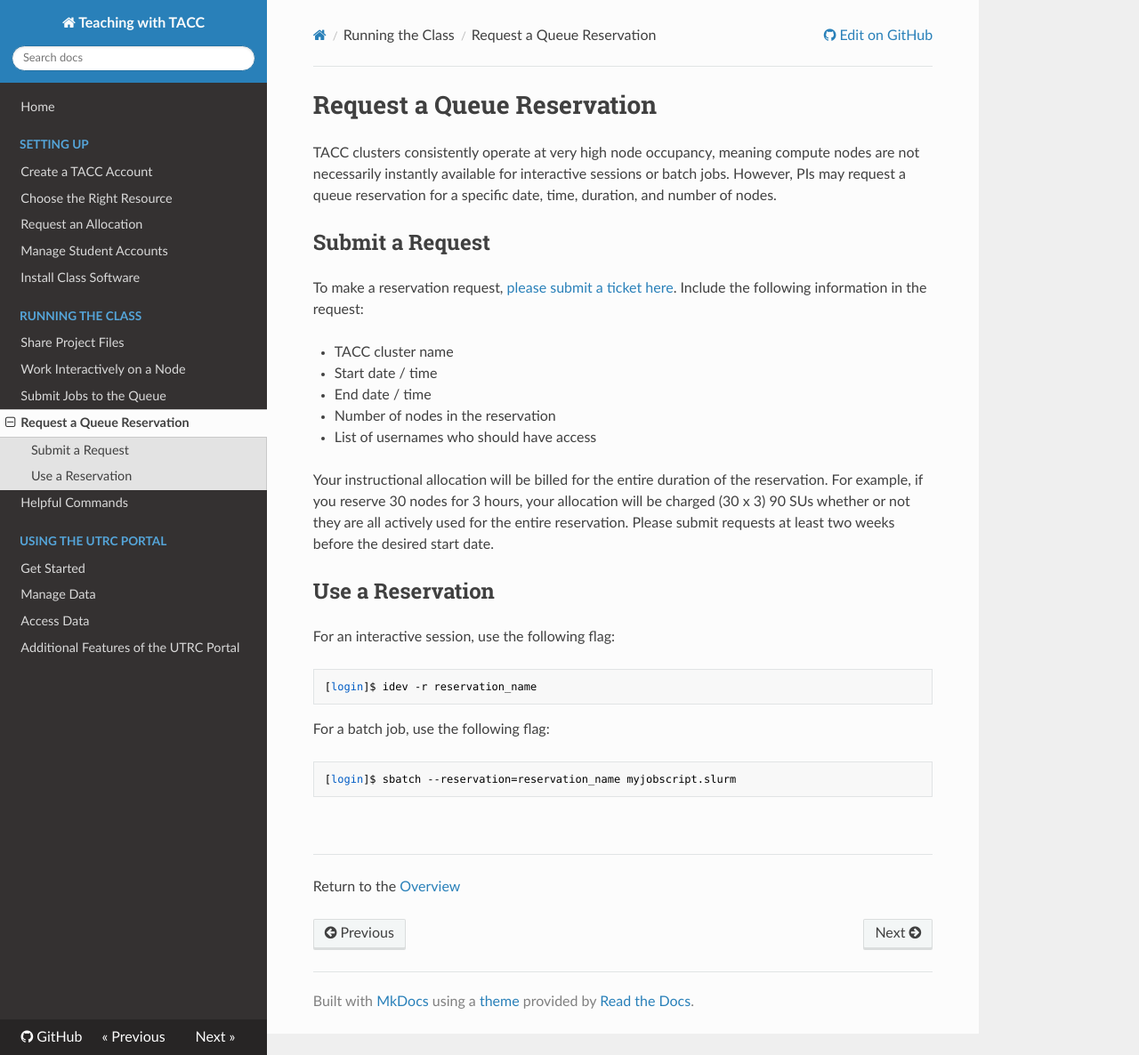
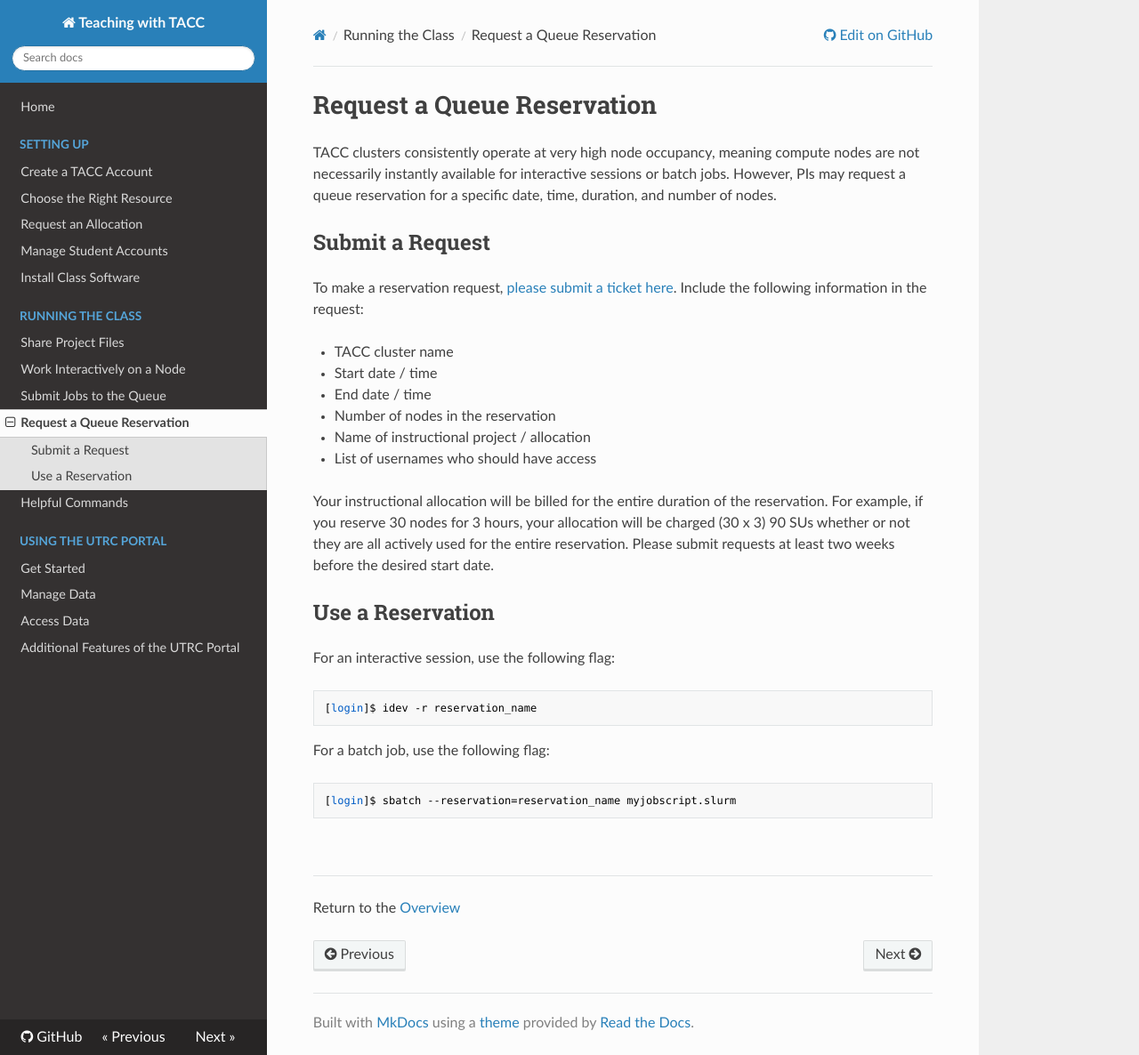
Before and after one commit to TACC/TeachingWithTACC, an MkDocs documentation site: the page built from docs/02.reservation_requests.md, in a window 1280 px wide and 1186 px high. Shown: the whole window at 89% size. Built offline with MkDocs 1.6.1, drawn with Linux system fonts in a browser that asks for light colours; nearby versions of some CDN libraries.

```diff
--- a/docs/02.reservation_requests.md
+++ b/docs/02.reservation_requests.md
@@ -7,13 +7,14 @@ duration, and number of nodes.
 
 ## Submit a Request
 
-To make a reservation request, [please submit a ticket here](https://portal.tacc.utexas.edu/tacc-consulting).
+To make a reservation request, [please submit a ticket here](https://tacc.utexas.edu/about/help/).
 Include the following information in the request:
 
 * TACC cluster name
 * Start date / time
 * End date / time
 * Number of nodes in the reservation
+* Name of instructional project / allocation
 * List of usernames who should have access
 
 Your instructional allocation will be billed for the entire duration of the
```
